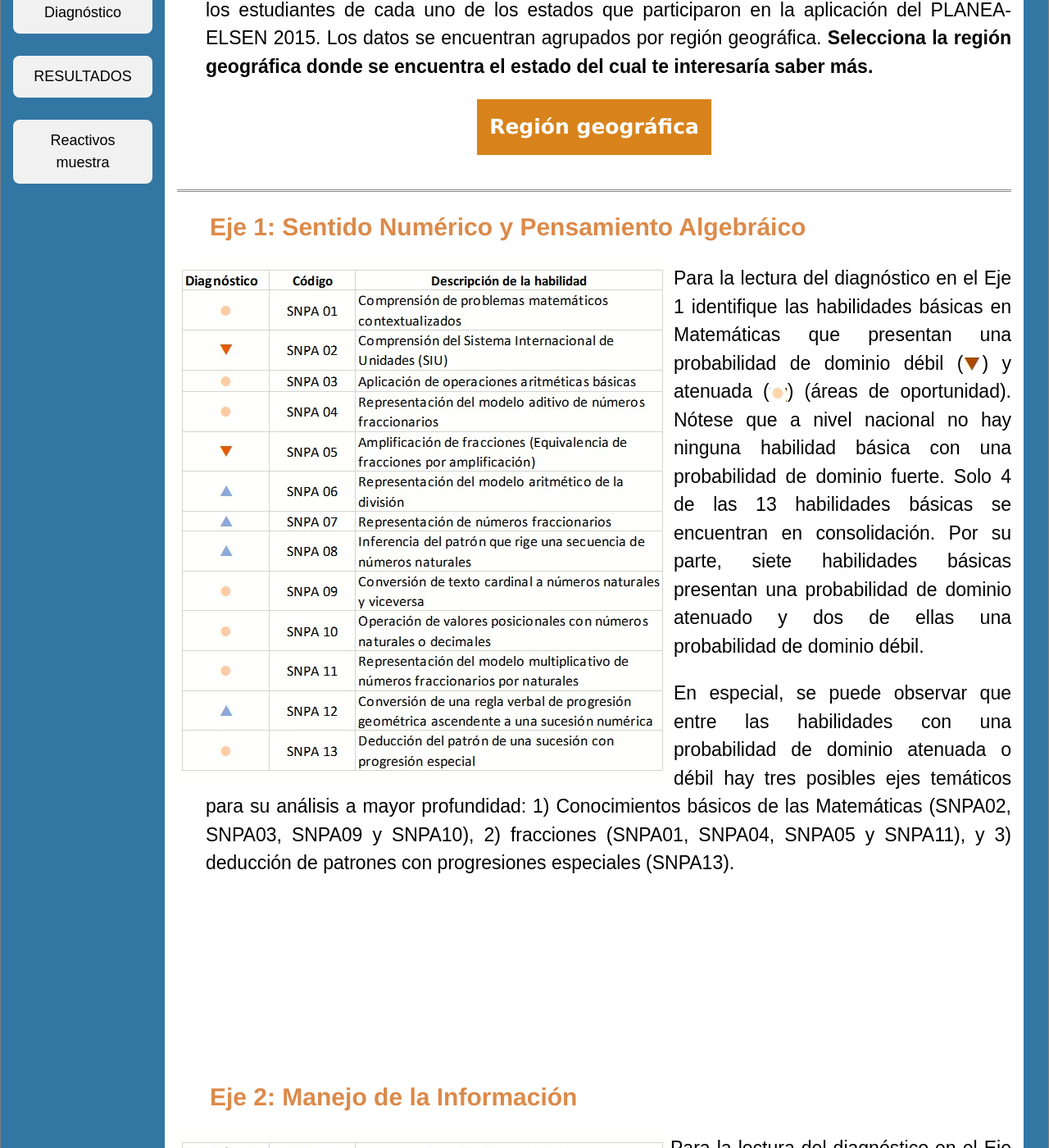
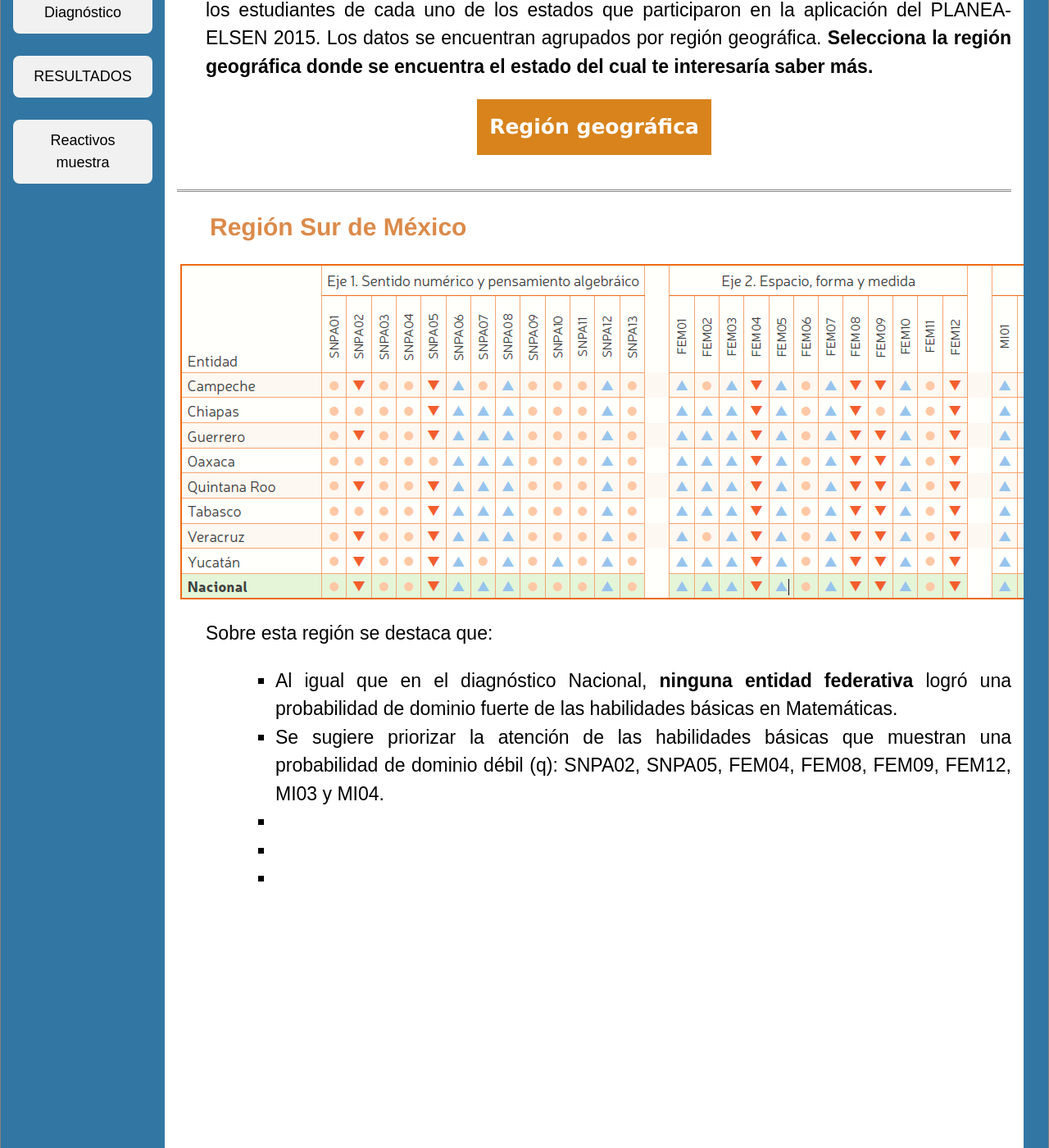
Before and after one commit to rimedie/rimedie.github.io, a Jekyll site: the page built from PLANEA-ELSEN_2015/porRegion.html, in a window 1280 px wide and 1400 px high, scrolled down 724 px. Shown: the whole window at 82% size. Built offline with Jekyll 4.4.1, drawn with Linux system fonts in a browser that asks for light colours; some of the changed text lies outside the part shown.

Commit message:
Update porRegion.html

```diff
--- a/PLANEA-ELSEN_2015/porRegion.html
+++ b/PLANEA-ELSEN_2015/porRegion.html
@@ -22,26 +22,16 @@ title: Detalles sobre Diagnóstico Nacional Feb,2019
 	<hr>
 
    <a id="Sur"></a>
-    <h2 class="interact">Eje 1: Sentido Numérico y Pensamiento Algebráico</h2>
-    <img class="displayed" style="float:left;" src="/images_gral/Nac_SNPA.jpg" />
-	<p>Para la lectura del diagnóstico en el Eje 1 identifique las habilidades básicas en Matemáticas que presentan una probabilidad de dominio débil (<img class="displayed" src="/images_gral/Debil.jpg" />) y atenuada (<img class="displayed" src="/images_gral/Atenuado.jpg" />) (áreas de oportunidad). Nótese que a nivel nacional no hay ninguna habilidad básica con una probabilidad de dominio fuerte. Solo 4 de las 13 habilidades básicas se encuentran en consolidación. Por su parte, siete habilidades básicas presentan una probabilidad de dominio atenuado y dos de ellas una probabilidad de dominio débil.</p>
-	<p>En especial, se puede observar que entre las habilidades con una probabilidad de dominio atenuada o débil hay tres posibles ejes temáticos para su análisis a mayor profundidad: 1) Conocimientos básicos de las Matemáticas (SNPA02, SNPA03, SNPA09 y SNPA10), 2) fracciones (SNPA01, SNPA04, SNPA05 y SNPA11), y 3) deducción de patrones con progresiones especiales (SNPA13).</p>
-
-	<br><br><br><br><br><br><br><br><br>
-	<a id="MI"></a>
-    <h2 class="interact">Eje 2: Manejo de la Información</h2>
-    <img class="displayed" style="float:left;" src="/images_gral/Nac_MI.jpg" />
-	<p>Para la lectura del diagnóstico en el Eje 2 identifique las habilidades básicas en Matemáticas que presentan una probabilidad de dominio débil (<img class="displayed" src="/images_gral/Debil.jpg" />) y atenuada (<img class="displayed" src="/images_gral/Atenuado.jpg" />) (áreas de oportunidad). De igual forma, que en el Eje 1, a nivel nacional no hay ninguna habilidad básica con una probabilidad de dominio fuerte. La mitad (5 de 10) de las habilidades básicas presentan un dominio en consolidación, tres un dominio atenuado y dos un dominio débil.</p>
-	<p>De manera especial, se puede observar que entre las habilidades con una probabilidad de dominio atenuada o débil hay dos posibles ejes temáticos para su análisis a mayor profundidad: 1) medidas de tendencia central  (MI03 y MI04), y 2) fracciones (MI08, MI09 y MI10).</p>
-	 <br><br><br><br>
-       	<a id="FEM"></a>
-    <h2 class="interact">Eje 3: Forma, Espacio y Medida</h2>
-    <img class="displayed" style="float:left;" src="/images_gral/Nac_FEM.jpg" />
-	<p>Para la lectura del diagnóstico en el Eje 3 identifique las habilidades básicas en Matemáticas que presentan una probabilidad de dominio débil (<img class="displayed" src="/images_gral/Debil.jpg" />) y atenuada (<img class="displayed" src="/images_gral/Atenuado.jpg" />) (áreas de oportunidad). De igual forma, que en los Ejes 1 y 2, a nivel nacional no hay ninguna habilidad básica con una probabilidad de dominio fuerte. La mitad (6 de 12) de las habilidades básicas presentan una probabilidad de dominio en consolidación, dos un dominio atenuado y cuatro un dominio débil.</p>
-	<p>De forma especial, se puede observar que entre las habilidades con una probabilidad de dominio atenuada o débil hay tres posibles ejes temáticos para su análisis a mayor profundidad: 1) Ubicación de una coordenada en el plano cartesiano (FEM04), 2) representación del conocimiento simbólico y analógico asociado a la geometría (FEM06, FEM08 y FEM09), y 3) deducción y representación de un modelo aritmético para el calculo del área mediante descomposición de figuras geométricas (FEM11 y FEM12).</p>
-	<br>
-	<p></p>
-	<br>
+    <h2 class="interact">Región Sur de México</h2>
+	<center><img class="displayed" src="/images_gral/Region_Sur.png" /></center>
+	<p>Sobre esta región se destaca que:</p>
+	<ul style="font-size: 23px; font-family: sans-serif; margin-left: 80px; text-align: justify">
+		<li>Al igual que en el diagnóstico Nacional, <b>ninguna entidad federativa</b> logró una probabilidad de dominio fuerte de las habilidades básicas en Matemáticas.</li>
+		<li>Se sugiere priorizar la atención de las habilidades básicas que muestran una probabilidad de dominio débil (q): SNPA02, SNPA05, FEM04, FEM08, FEM09, FEM12, MI03 y MI04.</li>
+		<li></li>
+		<li></li>
+		<li></li>
+	</ul>
 
 
 	<br>
```
